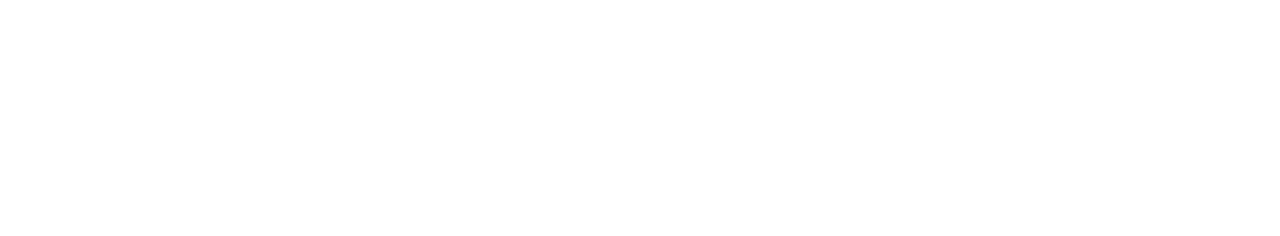
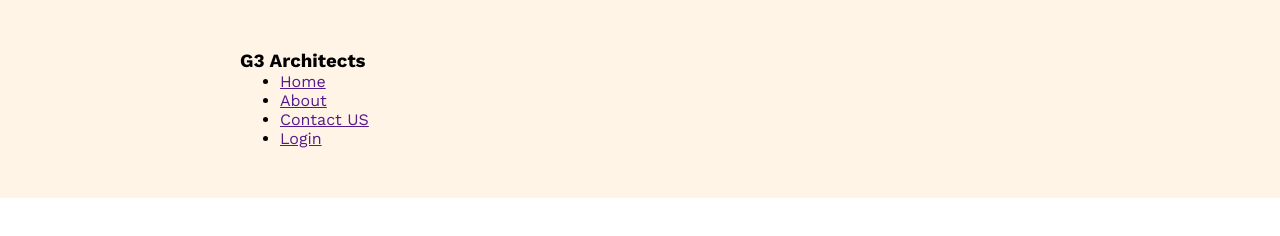
Before and after one commit to sadiaafrin67/g3-architects, a plain HTML site: page index.html in a window 1280 px wide. Drawn offline with nearby package versions, Linux system fonts and the light colour scheme.

Commit message:
add header section

```diff
--- a/index.css
+++ b/index.css
@@ -0,0 +1,11 @@
+*{
+
+    margin: 0px;
+    font-family: 'Open Sans', sans-serif;
+    font-family: 'Work Sans', sans-serif;
+}
+header {
+    background: rgba(255, 144, 14, 0.10);
+    padding: 50px 240px;
+
+}
--- a/index.html
+++ b/index.html
@@ -4,9 +4,31 @@
     <meta charset="UTF-8">
     <meta name="viewport" content="width=device-width, initial-scale=1.0">
     <title>g3</title>
+    <link rel="preconnect" href="https://fonts.googleapis.com">
+<link rel="preconnect" href="https://fonts.gstatic.com" crossorigin>
+<link href="https://fonts.googleapis.com/css2?family=Open+Sans:wght@400;700;800&family=Work+Sans:ital,wght@0,400;0,600;0,700;0,800;1,700&display=swap" rel="stylesheet">
     <link rel="stylesheet" href="index.css">
 </head>
 <body>
+    <header>
+<nav>
+    <h3>G3 Architects</h3>
+    <ul>
+       <li><a href="">Home</a></li>
+       <li><a href="">About</a></li>
+       <li><a href="">Contact US</a></li>
+       <li><a href="">Login</a></li>
+    </ul>
+</nav>
+    </header>
+
+    <main>
+
+    </main>
+
+    <footer>
+
+    </footer>
 
 </body>
 </html>
```
